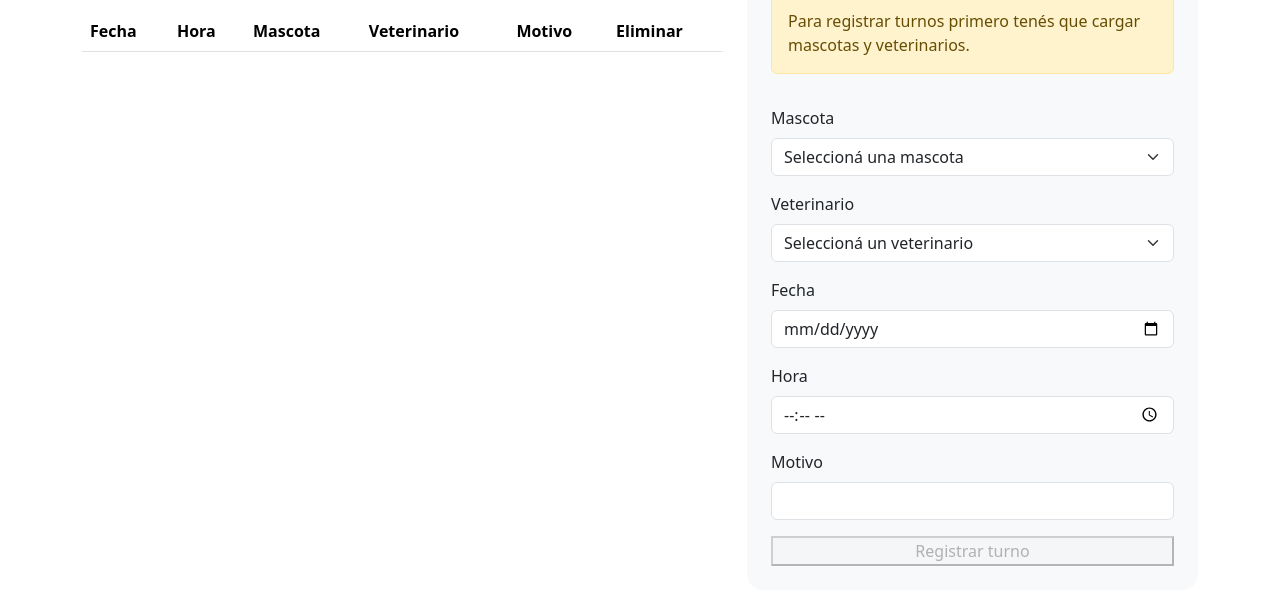
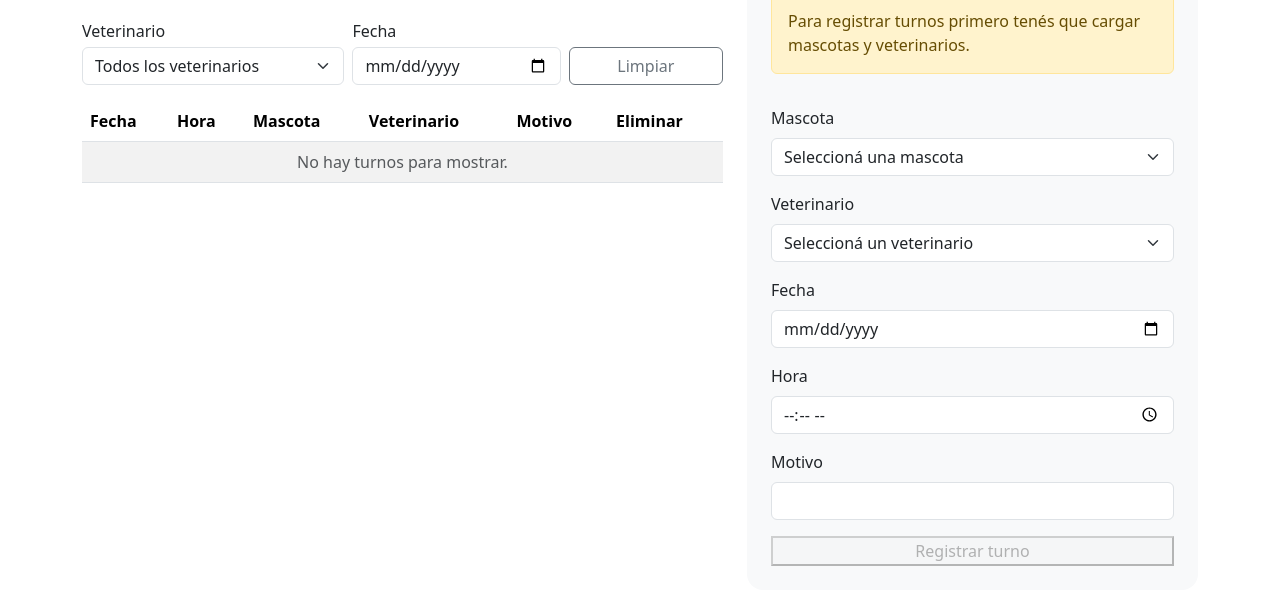
Before and after one commit to Carlos-adan/veterinaria-la-mary, a website built with Vite: page turnos.html in a window 1280 px wide. Shown: the part 189-800 px from the top of the page. Built offline with nearby package versions, Linux system fonts and the light colour scheme; sample sign-in values are in the browser's storage.

Commit message:
4 ENTREGA CON LOGIN Y PANEL ADMINISTRACION

```diff
--- a/panelAdmin.js
+++ b/panelAdmin.js
@@ -1,4 +1,6 @@
 const mascotas = JSON.parse(localStorage.getItem('mascotas')) || [];
+const veterinarios = JSON.parse(localStorage.getItem('veterinarios')) || [];
 
 document.getElementById("nombre-usuario").textContent = sessionStorage.getItem('usuario');
 document.getElementById("total-mascotas").textContent = mascotas.length + " registradas";
+document.getElementById("total-veterinarios").textContent = veterinarios.length + " registrados";
--- a/turnos.html
+++ b/turnos.html
@@ -1,10 +1,12 @@
 <!DOCTYPE html>
 <html lang="es">
+
 <head>
     <meta charset="UTF-8">
     <meta name="viewport" content="width=device-width, initial-scale=1.0">
     <title>Turnos | Veterinaria La Mary</title>
-    <link href="https://cdn.jsdelivr.net/npm/bootstrap@5.3.8/dist/css/bootstrap.min.css" rel="stylesheet" integrity="sha384-sRIl4kxILFvY47J16cr9ZwB07vP4J8+LH7qKQnuqkuIAvNWLzeN8tE5YBujZqJLB" crossorigin="anonymous">
+    <link href="https://cdn.jsdelivr.net/npm/bootstrap@5.3.8/dist/css/bootstrap.min.css" rel="stylesheet"
+        integrity="sha384-sRIl4kxILFvY47J16cr9ZwB07vP4J8+LH7qKQnuqkuIAvNWLzeN8tE5YBujZqJLB" crossorigin="anonymous">
     <link rel="stylesheet" href="style.css?v=5">
     <link rel="stylesheet" href="paginas.css?v=2">
 
@@ -23,9 +25,8 @@
             <div class="container">
                 <a href="index.html" class="navbar-brand logo">🐾 Veterinaria La Mary</a>
 
-                <button class="navbar-toggler" type="button" data-bs-toggle="collapse"
-                        data-bs-target="#menuPrincipal" aria-controls="menuPrincipal"
-                        aria-expanded="false" aria-label="Abrir menú">
+                <button class="navbar-toggler" type="button" data-bs-toggle="collapse" data-bs-target="#menuPrincipal"
+                    aria-controls="menuPrincipal" aria-expanded="false" aria-label="Abrir menú">
                     <span class="navbar-toggler-icon"></span>
                 </button>
                 <div class="collapse navbar-collapse" id="menuPrincipal">
@@ -55,7 +56,20 @@
                         Turnos registrados
                         <span class="badge text-bg-secondary align-middle fs-5" id="total">0</span>
                     </h2>
-
+                    <div class="row g-2 mt-3 align-items-end">
+                        <div class="col-12 col-md-5">
+                            <label for="filtroVeterinario" class="form-label mb-1">Veterinario</label>
+                            <select id="filtroVeterinario" class="form-select"></select>
+                        </div>
+                        <div class="col-8 col-md-4">
+                            <label for="filtroFecha" class="form-label mb-1">Fecha</label>
+                            <input type="date" id="filtroFecha" class="form-control">
+                        </div>
+                        <div class="col-4 col-md-3">
+                            <button type="button" id="btn-limpiar"
+                                class="btn btn-outline-secondary w-100">Limpiar</button>
+                        </div>
+                    </div>
                     <div class="table-responsive mt-3">
                         <table class="table table-striped align-middle">
                             <thead>
@@ -101,7 +115,8 @@
                             <input type="text" name="motivo" id="motivo" class="form-control" required>
                         </div>
 
-                        <button class="boton boton-principal w-100" type="submit" id="btn-guardar">Registrar turno</button>
+                        <button class="boton boton-principal w-100" type="submit" id="btn-guardar">Registrar
+                            turno</button>
                     </form>
                 </article>
             </div>
@@ -128,6 +143,9 @@
             <p>© 2026 Veterinaria La Mary. Todos los derechos reservados.</p>
         </div>
     </footer>
-    <script src="https://cdn.jsdelivr.net/npm/bootstrap@5.3.8/dist/js/bootstrap.bundle.min.js" integrity="sha384-FKyoEForCGlyvwx9Hj09JcYn3nv7wiPVlz7YYwJrWVcXK/BmnVDxM+D2scQbITxI" crossorigin="anonymous"></script>
+    <script src="https://cdn.jsdelivr.net/npm/bootstrap@5.3.8/dist/js/bootstrap.bundle.min.js"
+        integrity="sha384-FKyoEForCGlyvwx9Hj09JcYn3nv7wiPVlz7YYwJrWVcXK/BmnVDxM+D2scQbITxI"
+        crossorigin="anonymous"></script>
 </body>
+
 </html>
--- a/turnos.js
+++ b/turnos.js
@@ -7,6 +7,9 @@ const inputFecha = document.getElementById("fecha");
 const aviso = document.getElementById("aviso");
 const mensajeError = document.getElementById("mensajeError");
 const btnGuardar = document.getElementById("btn-guardar");
+const filtroVeterinario = document.getElementById("filtroVeterinario");
+const filtroFecha = document.getElementById("filtroFecha");
+const btnLimpiar = document.getElementById("btn-limpiar");
 
 function leer(clave) {
     return JSON.parse(localStorage.getItem(clave)) || [];
@@ -57,6 +60,15 @@ function cargarSelects() {
             `<option value="${v.idVeterinario}">${escapar(v.nombre)} - ${escapar(v.especializacion)}</option>`;
     });
 
+        // Select del filtro (conserva la selección actual)
+    const seleccionado = filtroVeterinario.value;
+    filtroVeterinario.innerHTML = '<option value="">Todos los veterinarios</option>';
+    veterinarios.forEach(function (v) {
+        filtroVeterinario.innerHTML +=
+            `<option value="${v.idVeterinario}">${escapar(v.nombre)}</option>`;
+    });
+    filtroVeterinario.value = seleccionado;
+
     // Aviso si falta cargar datos previos
     const faltan = [];
     if (mascotas.length === 0) faltan.push("mascotas");
@@ -72,17 +84,37 @@ function cargarSelects() {
     }
 }
 
-function mostrarTurnos() {
-    const turnos = leer("turnos");
-    const mascotas = leer("mascotas");
-    const veterinarios = leer("veterinarios");
+function turnosFiltrados() {
+    const idVet = filtroVeterinario.value;
+    const fecha = filtroFecha.value;
 
-    // Ordenados por fecha y hora
+    let turnos = leer("turnos");
+
+    if (idVet !== "") {
+        turnos = turnos.filter(function (t) { return t.idVeterinario === idVet; });
+    }
+    if (fecha !== "") {
+        turnos = turnos.filter(function (t) { return t.fecha === fecha; });
+    }
+
     turnos.sort(function (a, b) {
         return (a.fecha + a.hora).localeCompare(b.fecha + b.hora);
     });
 
+    return turnos;
+}
+
+function mostrarTurnos() {
+    const turnos = turnosFiltrados();
+    const mascotas = leer("mascotas");
+    const veterinarios = leer("veterinarios");
+
     tablaTurnos.innerHTML = "";
+
+    if (turnos.length === 0) {
+        tablaTurnos.innerHTML =
+            '<tr><td colspan="6" class="text-center text-muted">No hay turnos para mostrar.</td></tr>';
+    }
 
     turnos.forEach(function (turno) {
         const mascota = mascotas.find(function (m) { return m.idMascota === turno.idMascota; });
@@ -159,6 +191,15 @@ tablaTurnos.addEventListener("click", function (evento) {
     }
 });
 
+filtroVeterinario.addEventListener("change", mostrarTurnos);
+filtroFecha.addEventListener("change", mostrarTurnos);
+
+btnLimpiar.addEventListener("click", function () {
+    filtroVeterinario.value = "";
+    filtroFecha.value = "";
+    mostrarTurnos();
+});
+
 // Inicio
 inputFecha.min = fechaHoy();
 cargarSelects();
```
Also changed, not shown: panelAdmin.html (+13 -9 lines), README.md.
